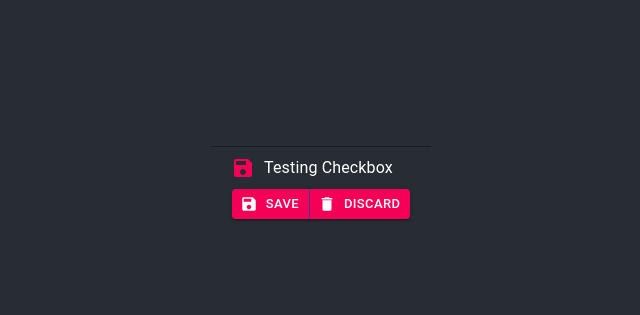
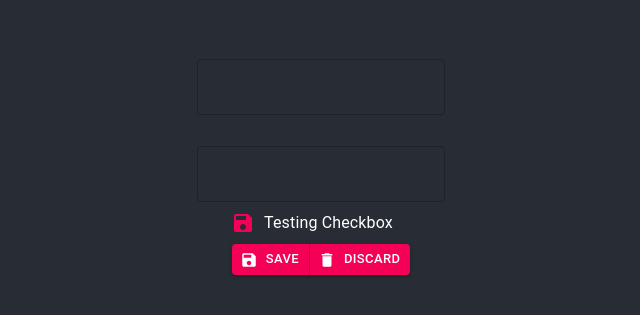
Before and after one commit to ahsanahmedkhan/React-MaterialUI, a React (Create React App) app: page / in a window 1280 px wide. Shown: the part 233-548 px from the top of the page, without its empty margins (319-959 px from the left). Built offline with nearby package versions, Linux system fonts and the light colour scheme.

Commit message:
Theme Provider

```diff
--- a/src/App.js
+++ b/src/App.js
@@ -6,6 +6,7 @@ import DeleteIcon from '@material-ui/icons/Delete'
 import Checkbox from '@material-ui/core/Checkbox';
 import FormControlLabel  from '@material-ui/core/FormControlLabel';
 import TextField from '@material-ui/core/TextField';
+
 
 function CheckboxExample(){
   const [checked, setChecked] = React.useState(true)
@@ -31,7 +32,9 @@ function App() {
     <div className="App">
 
     <header className="App-header">
-    <TextField />
+    <TextField variant="outlined" color="secondary" />
+    <br />
+    <TextField variant="outlined" color="secondary" />
       <CheckboxExample />
 
       <ButtonGroup variant="contained" color="primary">
```
Also changed, not shown: src/TextField.js (+10 -0 lines).
